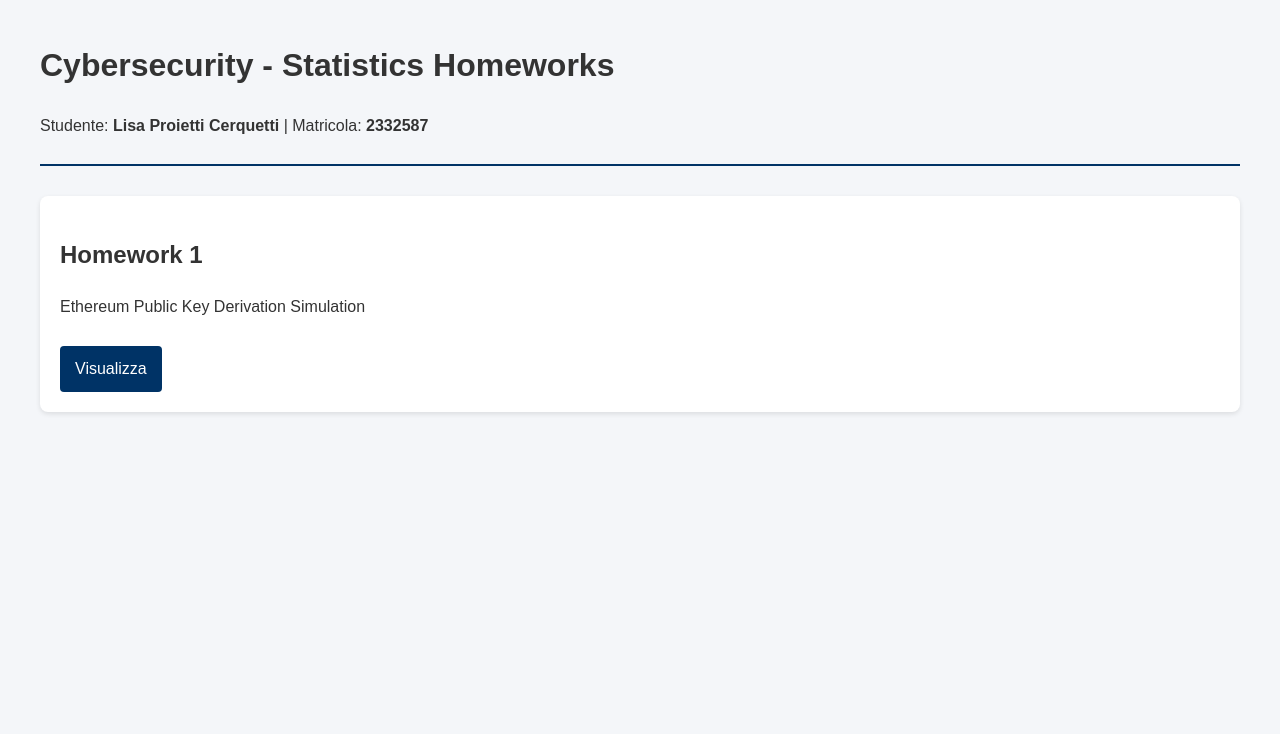
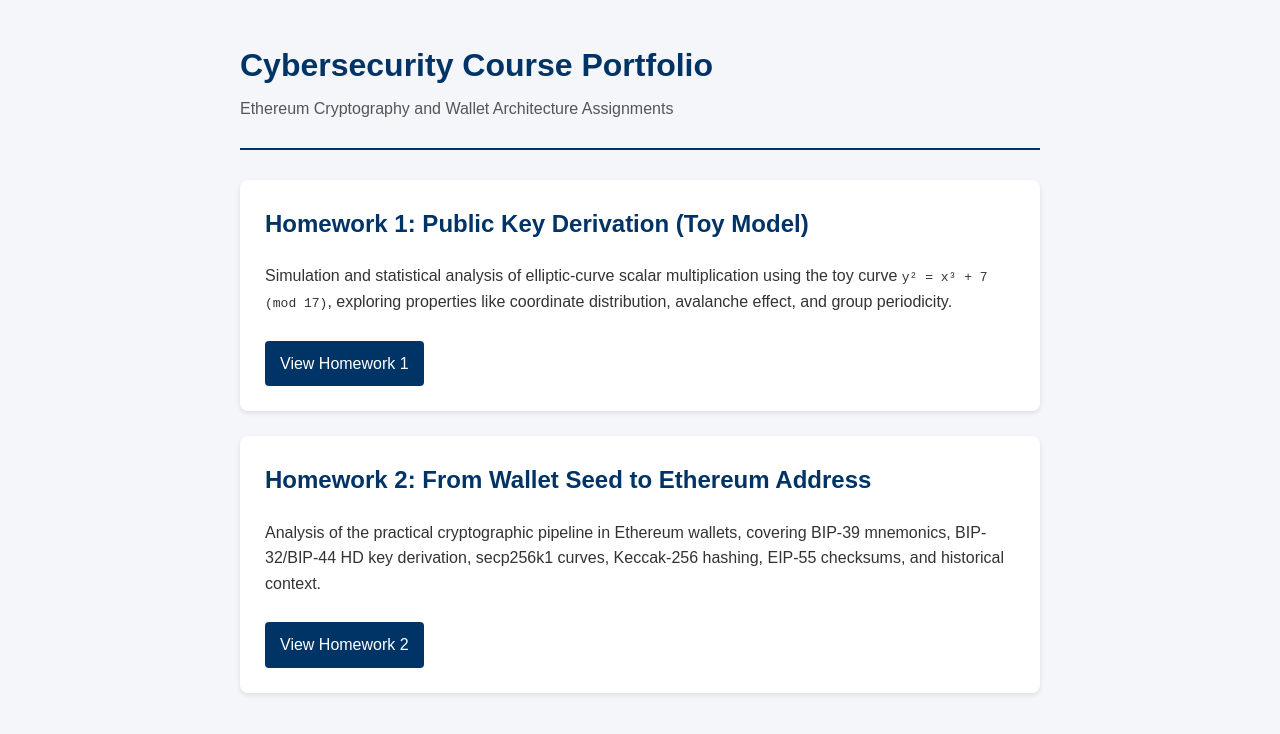
Before and after one commit to lisaproiettic/lisaproiettic.github.io, a plain HTML site: page index.html in a window 1280 px wide. Drawn offline with Linux system fonts and the light colour scheme.

Commit message:
Add files via upload

```diff
--- a/index.html
+++ b/index.html
@@ -2,23 +2,80 @@
 <html lang="en">
 <head>
     <meta charset="UTF-8">
-    <title>Statistics Homeworks - Lisa Proietti Cerquetti</title>
-    <link rel="stylesheet" href="style.css">
+    <title>Cybersecurity Homeworks - Ethereum & Cryptography</title>
+    <style>
+        body {
+            font-family: Arial, sans-serif;
+            line-height: 1.6;
+            margin: 40px auto;
+            max-width: 800px;
+            background-color: #f4f6f9;
+            color: #333;
+            padding: 0 20px;
+        }
+
+        header {
+            border-bottom: 2px solid #003366;
+            padding-bottom: 10px;
+            margin-bottom: 30px;
+        }
+
+        header h1 {
+            color: #003366;
+            margin-bottom: 5px;
+        }
+
+        header p {
+            color: #555;
+            margin-top: 0;
+        }
+
+        .homework-card {
+            background: #fff;
+            padding: 25px;
+            border-radius: 8px;
+            box-shadow: 0 2px 5px rgba(0,0,0,0.1);
+            margin-bottom: 25px;
+        }
+
+        .homework-card h2 {
+            color: #003366;
+            margin-top: 0;
+        }
+
+        .btn {
+            display: inline-block;
+            background: #003366;
+            color: #fff;
+            padding: 10px 15px;
+            text-decoration: none;
+            border-radius: 4px;
+            margin-top: 10px;
+        }
+
+        .btn:hover {
+            background: #002244;
+        }
+    </style>
 </head>
 <body>
+
     <header>
-        <h1>Cybersecurity - Statistics Homeworks</h1>
-        <p>Studente: <strong>Lisa Proietti Cerquetti</strong> | Matricola: <strong>2332587</strong></p>
+        <h1>Cybersecurity Course Portfolio</h1>
+        <p>Ethereum Cryptography and Wallet Architecture Assignments</p>
     </header>
 
-    <main>
-        <section class="homework-card">
-            <h2>Homework 1</h2>
-            <p>Ethereum Public Key Derivation Simulation</p>
-            <a href="homework1.html" class="btn">Visualizza</a>
-        </section>
-    </main>
+    <div class="homework-card">
+        <h2>Homework 1: Public Key Derivation (Toy Model)</h2>
+        <p>Simulation and statistical analysis of elliptic-curve scalar multiplication using the toy curve <code>y² = x³ + 7 (mod 17)</code>, exploring properties like coordinate distribution, avalanche effect, and group periodicity.</p>
+        <a href="homework1.html" class="btn">View Homework 1</a>
+    </div>
 
-    <script src="script.js"></script>
+    <div class="homework-card">
+        <h2>Homework 2: From Wallet Seed to Ethereum Address</h2>
+        <p>Analysis of the practical cryptographic pipeline in Ethereum wallets, covering BIP-39 mnemonics, BIP-32/BIP-44 HD key derivation, secp256k1 curves, Keccak-256 hashing, EIP-55 checksums, and historical context.</p>
+        <a href="homework2.html" class="btn">View Homework 2</a>
+    </div>
+
 </body>
 </html>
```
